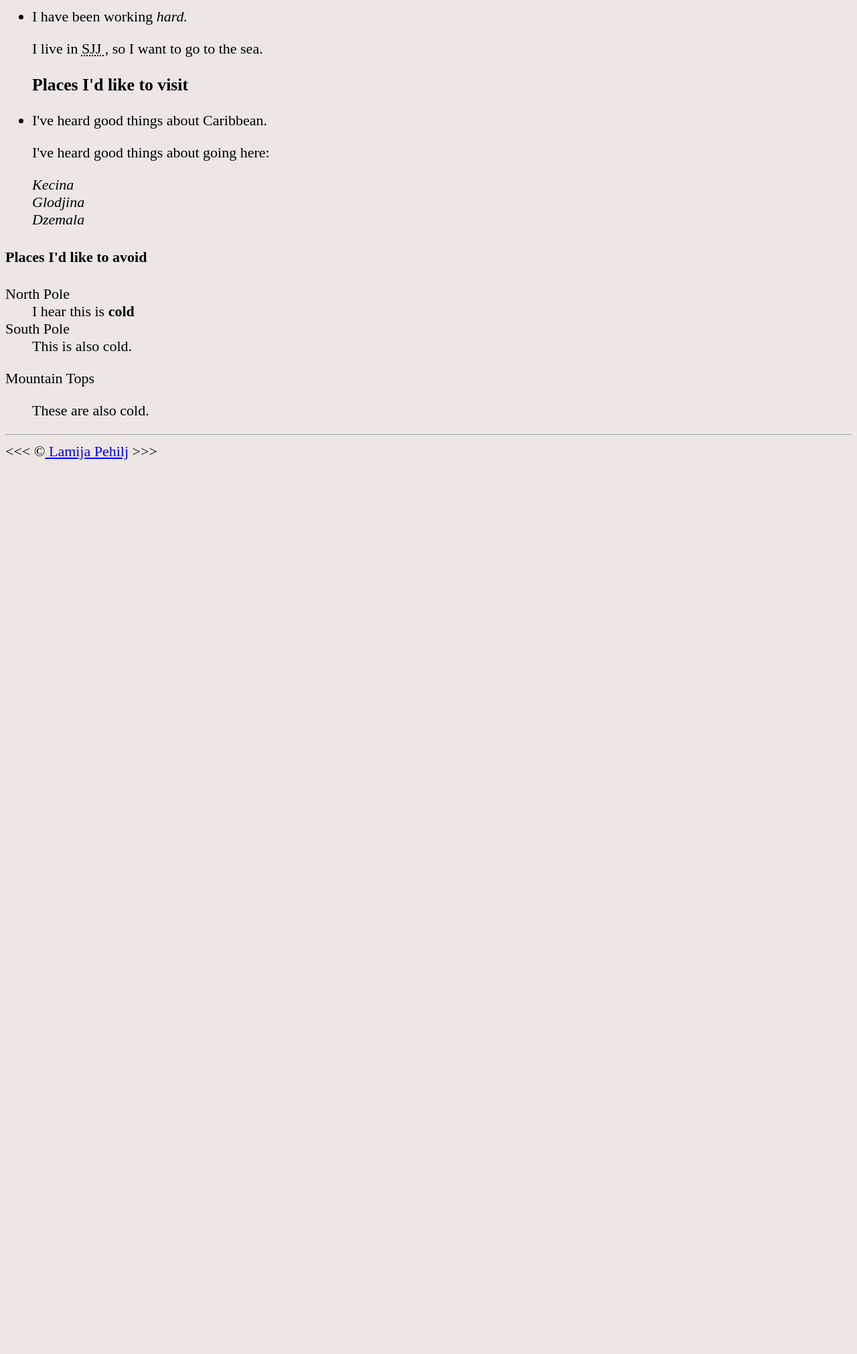
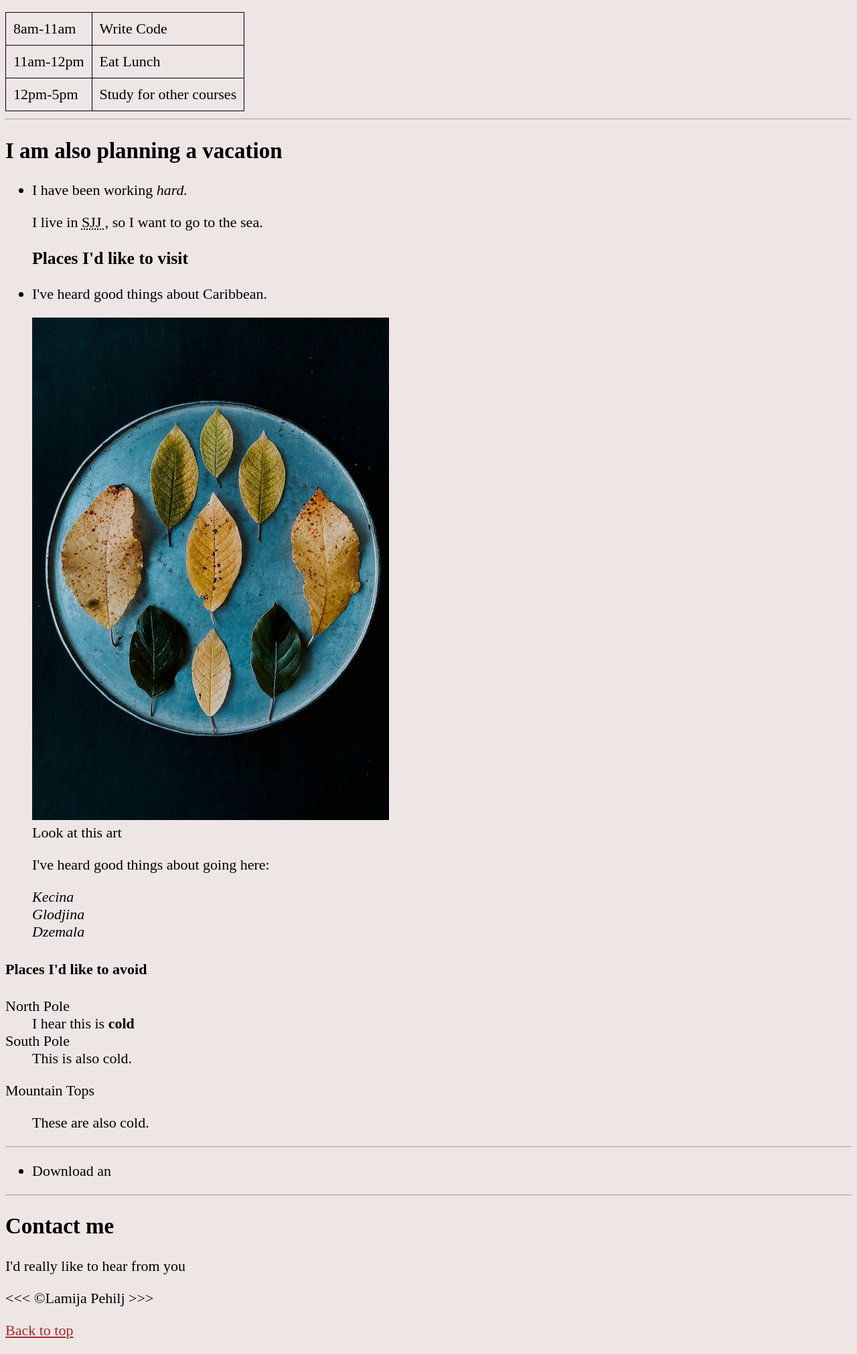
Before and after one commit to Janamya/exercises, a plain HTML site: page 17-10-2022/htmlpractice.html in a window 1280 px wide. Shown: the part 613-2634 px from the top of the page at 67% size. Before the commit the page ends 1308 px from the top, so only its background shows below. Drawn offline with Linux system fonts and the light colour scheme.

Commit message:
new file:   17-10-2022/novi.html 	new file:   18-10-2022/class.css 	new file:   18-10-2022/class.html 	new file:   18-10-2022/table.css 	new file:   18-10-2022/table.html

```diff
--- a/17-10-2022/csspractice.css
+++ b/17-10-2022/csspractice.css
@@ -4,3 +4,22 @@ html {
 body {
     background-color: rgb(238, 229, 229);
     color: : black;}
+
+a {
+    color: brown;
+}
+
+a:visited {
+    color: brown;
+}
+
+a:hover, a:active {
+    color: orange;
+}
+
+table, tr, th, td, caption {
+    border:1px solid black;
+    font-family: : 'Courier New', Courier, monospace;
+    border-collapse: collapse;
+    padding: 0.5rem;
+}
--- a/17-10-2022/htmlpractice.html
+++ b/17-10-2022/htmlpractice.html
@@ -16,11 +16,13 @@
         <h1>My Goals for the year</h1>
 
         <hr>
-        <nav>
+    <nav>
             <ul>
                 <li>
                     <a href="#html">Learn HTML</a>
                     <a href="#vacation">Planning a vacation </a>
+                </li>
+                    <a href="#contact">Contact me </a>
                 </li>
 
             </ul>
@@ -30,6 +32,7 @@
         <section id="html">
         <h2>I am ready to learn HTLM</h2>
         <p>This is my first web page.</p>
+        <img src="" alt="">
         <h3>My Daily Schedule</h3>
         <p>Let me tell you how: </p>
             <ol>
@@ -37,8 +40,30 @@
            <li>...I plan out my schedule.</li>
            <li>...I use resources from <abbr title="Mozilla Developer Network">
             <a href="https://developer.mozilla.org/">MDN</a>
+
         </abbr> </li>
         </ol>
+        <br>
+        <table>
+<tr>
+    <td>
+        <time datetime="08:00">8am</time>-<time datetime="11:00">11am</time>
+    </td>
+    <td>Write Code</td>
+    </tr>
+    <tr>
+<td>
+        <time datetime="11:00">11am</time>-<time datetime="12:00">12pm</time>
+    </td>
+    <td>Eat Lunch</td>
+    </tr>
+        <tr>
+            <td>
+        <time datetime="12:00">12pm</time>-<time datetime="17:00">5pm</time>
+    </td>
+    <td>Study for other courses</td>
+</tr>
+        </table>
     </section>
 
         <hr>
@@ -50,6 +75,8 @@
         <h3>Places I'd like to visit</h3>
         <li><p>I've heard good things about Caribbean.
         </p>
+        <img src="img/pexels-photo-13957041.jpeg" alt="That photo" title="Leaf">
+        <figcaption>Look at this art</figcaption>
 
         <p>I've heard good things about going here:
         </p>
@@ -75,10 +102,25 @@
             <dd>These are also cold.</dd>
       </dl>
     </section>
+    <hr>
+    <ul>
+        <li>Download an <a href="pexels-photo-13"></a></li>
+    </ul>
+    <hr>
+    <article id="contact">
+        <h2>Contact me</h2>
+        <p>I'd really like to hear from you</p>
+        <form action="https://httpbin.org/get"method="get">
+        </form>
 
-            <hr>
-            &lt;&lt;&lt; &copy;<a href="pexels-photo-13957041.jpeg">
-                Lamija Pehilj</a> &gt;&gt;&gt;
+
+    </article>
+
+        <p>
+            &lt;&lt;&lt; &copy;Lamija Pehilj &gt;&gt;&gt;
+        </p>
+                    <a href="#">Back to top</a>
+                </p>
 
 
 
--- /dev/null
+++ b/18-10-2022/table.css
@@ -0,0 +1,21 @@
+html {
+    background-color: black;
+    font-size: 22px
+
+}
+
+body {
+    background-color: black;
+    color: aliceblue;
+}
+
+table, td, tr {
+    color: aliceblue;
+    padding: 0.5rem;
+    border: 1px blue double;
+    border-collapse: collapse;
+}
+
+section {
+    color: purple;
+}
```
Also changed, not shown: 17-10-2022/mycv.html (+6 -1 lines), 17-10-2022/novi.html (added, +12 -0 lines), 18-10-2022/class.css (added, +8 -0 lines), 18-10-2022/class.html (added, +23 -0 lines), 18-10-2022/table.html (added, +39 -0 lines), 17-10-2022/img/IMG_5138_.jpg (renamed from 17-10-2022/IMG_5138_.jpg), 17-10-2022/img/pexels-photo-13957041.jpeg (renamed from 17-10-2022/pexels-photo-13957041.jpeg).
